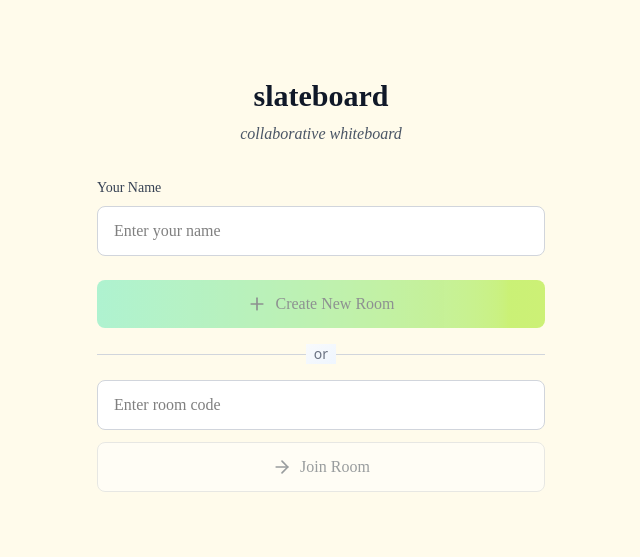
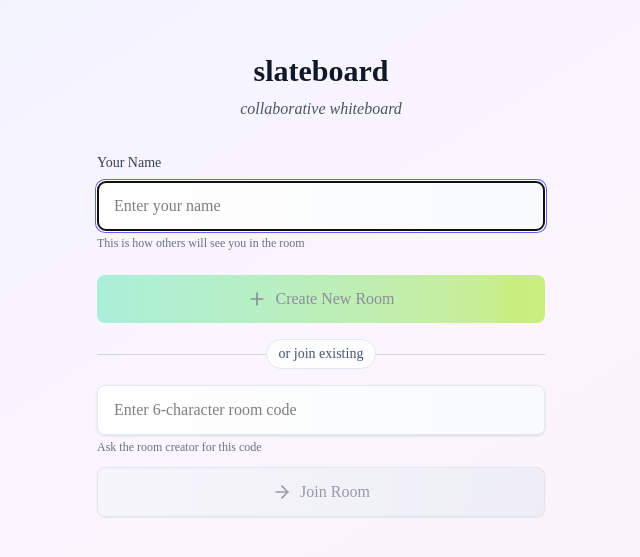
Before and after one commit to grilled-swampert/slate-board, a React (Vite) app in the folder frontend/: page / in a window 1280 px wide. Shown: the part 115-672 px from the top of the page, without its empty margins (319-959 px from the left). Built offline with nearby package versions, Linux system fonts and the light colour scheme; the HTML template or start-up script is replaced by a standard one.

Commit message:
home page color fixes

```diff
--- a/frontend/src/components/HomePage.tsx
+++ b/frontend/src/components/HomePage.tsx
@@ -1,5 +1,5 @@
-import React, { useState } from 'react';
-import { Plus, ArrowRight, Copy, Check } from 'lucide-react';
+import React, { useState, useEffect } from 'react';
+import { Plus, ArrowRight, Copy, Check, AlertCircle } from 'lucide-react';
 import type { Room, User } from '../types';
 
 interface HomePageProps {
@@ -13,6 +13,29 @@ const HomePage: React.FC<HomePageProps> = ({ onJoinRoom, currentUser }) => {
   const [isCreating, setIsCreating] = useState(false);
   const [createdRoom, setCreatedRoom] = useState<Room | null>(null);
   const [copied, setCopied] = useState(false);
+  const [isLoading, setIsLoading] = useState(false);
+  const [error, setError] = useState('');
+  const [roomCodeError, setRoomCodeError] = useState('');
+
+  // Auto-focus and validation
+  useEffect(() => {
+    setError('');
+  }, [userName, roomCode]);
+
+  // Validate room code format
+  useEffect(() => {
+    if (roomCode && roomCode.length > 0) {
+      if (roomCode.length < 6) {
+        setRoomCodeError('Room code must be 6 characters');
+      } else if (!/^[A-Z0-9]{6}$/.test(roomCode)) {
+        setRoomCodeError('Room code must contain only letters and numbers');
+      } else {
+        setRoomCodeError('');
+      }
+    } else {
+      setRoomCodeError('');
+    }
+  }, [roomCode]);
 
   const generateRoomCode = () => {
     return Math.random().toString(36).substr(2, 6).toUpperCase();
@@ -27,27 +50,47 @@ const HomePage: React.FC<HomePageProps> = ({ onJoinRoom, currentUser }) => {
     return colors[Math.floor(Math.random() * colors.length)];
   };
 
-  const handleCreateRoom = () => {
-    if (!userName.trim()) return;
+  const handleCreateRoom = async () => {
+    if (!userName.trim()) {
+      setError('Please enter your name');
+      return;
+    }
 
+    setIsLoading(true);
+    setError('');
+
+    // Simulate brief loading for better UX
+    await new Promise(resolve => setTimeout(resolve, 300));
+
+    try {
       const newRoom: Room = {
         id: Math.random().toString(36).substr(2, 9),
         code: generateRoomCode(),
-      name: `${userName}'s Room`,
+        name: `${userName.trim()}'s Room`,
         createdAt: new Date(),
         users: []
       };
 
       setCreatedRoom(newRoom);
       setIsCreating(true);
+    } catch (err) {
+      setError('Failed to create room. Please try again.');
+    } finally {
+      setIsLoading(false);
+    }
   };
 
-  const handleJoinCreatedRoom = () => {
+  const handleJoinCreatedRoom = async () => {
     if (!createdRoom) return;
+
+    setIsLoading(true);
+
+    // Simulate brief loading
+    await new Promise(resolve => setTimeout(resolve, 200));
 
     const user: User = {
       id: currentUser?.id || generateUserId(),
-      name: userName,
+      name: userName.trim(),
       color: currentUser?.color || generateUserColor(),
       isOnline: true,
       joinedAt: new Date().toISOString()
@@ -58,12 +101,35 @@ const HomePage: React.FC<HomePageProps> = ({ onJoinRoom, currentUser }) => {
     onJoinRoom(updatedRoom, user);
   };
 
-  const handleJoinExistingRoom = () => {
-    if (!roomCode.trim() || !userName.trim()) return;
+  const handleJoinExistingRoom = async () => {
+    const trimmedRoomCode = roomCode.trim();
+    const trimmedUserName = userName.trim();
 
+    if (!trimmedRoomCode) {
+      setError('Please enter a room code');
+      return;
+    }
+
+    if (!trimmedUserName) {
+      setError('Please enter your name');
+      return;
+    }
+
+    if (roomCodeError) {
+      setError('Please enter a valid room code');
+      return;
+    }
+
+    setIsLoading(true);
+    setError('');
+
+    // Simulate room validation
+    await new Promise(resolve => setTimeout(resolve, 500));
+
+    try {
       const user: User = {
         id: currentUser?.id || generateUserId(),
-      name: userName,
+        name: trimmedUserName,
         color: currentUser?.color || generateUserColor(),
         isOnline: true,
         joinedAt: new Date().toISOString()
@@ -71,13 +137,17 @@ const HomePage: React.FC<HomePageProps> = ({ onJoinRoom, currentUser }) => {
 
       const room: Room = {
         id: Math.random().toString(36).substr(2, 9),
-      code: roomCode.toUpperCase(),
-      name: `Room ${roomCode.toUpperCase()}`,
+        code: trimmedRoomCode.toUpperCase(),
+        name: `Room ${trimmedRoomCode.toUpperCase()}`,
         createdAt: new Date(),
         users: [user],
       };
 
       onJoinRoom(room, user);
+    } catch (err) {
+      setError('Room not found. Please check the code and try again.');
+      setIsLoading(false);
+    }
   };
 
   const copyRoomCode = async () => {
@@ -88,19 +158,35 @@ const HomePage: React.FC<HomePageProps> = ({ onJoinRoom, currentUser }) => {
       setCopied(true);
       setTimeout(() => setCopied(false), 2000);
     } catch (err) {
-      console.error('Failed to copy room code');
+      // Fallback for browsers that don't support clipboard API
+      const textArea = document.createElement('textarea');
+      textArea.value = createdRoom.code;
+      document.body.appendChild(textArea);
+      textArea.select();
+      document.execCommand('copy');
+      document.body.removeChild(textArea);
+      setCopied(true);
+      setTimeout(() => setCopied(false), 2000);
     }
   };
 
+  const handleKeyPress = (e: React.KeyboardEvent, action: () => void) => {
+    if (e.key === 'Enter') {
+      e.preventDefault();
+      action();
+    }
+  };
+
+  const handleBack = () => {
+    setIsCreating(false);
+    setCreatedRoom(null);
+    setError('');
+  };
+
   return (
-    <div className="min-h-screen bg-amber-50 flex items-center justify-center p-4">
+    <div className="min-h-screen bg-gradient-to-br from-indigo-50 via-purple-50 to-pink-50 flex items-center justify-center p-4">
       <div className="max-w-md w-full space-y-8">
         <div className="text-center">
-          {/* <div className="flex justify-center mb-6">
-            <div className="w-16 h-16 bg-gradient-to-br from-blue-500 to-purple-600 rounded-2xl flex items-center justify-center">
-              <Users className="w-8 h-8 text-white" />
-            </div>
-          </div> */}
           <h1 className="text-3xl font-bold text-gray-900 mb-2" style={{ fontFamily: 'Poppins' }}>
             slateboard
           </h1>
@@ -108,6 +194,16 @@ const HomePage: React.FC<HomePageProps> = ({ onJoinRoom, currentUser }) => {
             collaborative whiteboard
           </p>
         </div>
+
+        {/* Error Display */}
+        {error && (
+          <div className="bg-red-50 border border-red-200 rounded-lg p-3 flex items-center space-x-2">
+            <AlertCircle className="w-4 h-4 text-red-500 flex-shrink-0" />
+            <p className="text-red-700 text-sm" style={{ fontFamily: 'Trirong' }}>
+              {error}
+            </p>
+          </div>
+        )}
 
         {!isCreating ? (
           <div className="space-y-6">
@@ -125,22 +221,32 @@ const HomePage: React.FC<HomePageProps> = ({ onJoinRoom, currentUser }) => {
                   id="userName"
                   value={userName}
                   onChange={(e) => setUserName(e.target.value)}
-                  className="w-full px-4 py-3 border bg-white border-gray-300 rounded-lg focus:ring-2 focus:ring-blue-500 focus:border-transparent transition-colors"
+                  onKeyPress={(e) => handleKeyPress(e, handleCreateRoom)}
+                  className="w-full px-4 py-3 border bg-gradient-to-r from-white to-slate-50 border-slate-200 rounded-lg focus:ring-2 focus:ring-indigo-500 focus:border-transparent transition-all duration-200 shadow-sm hover:shadow-md"
                   placeholder="Enter your name"
                   style={{ fontFamily: 'Trirong' }}
+                  maxLength={30}
+                  autoFocus
                 />
+                <p className="text-xs text-gray-500 mt-1" style={{ fontFamily: 'Trirong' }}>
+                  This is how others will see you in the room
+                </p>
               </div>
             </div>
 
             <div className="space-y-4">
               <button
                 onClick={handleCreateRoom}
-                disabled={!userName.trim()}
-                className="w-full flex items-center justify-center px-4 py-3 bg-gradient-to-r from-emerald-300 to-lime-400 text-gray-800 rounded-lg font-medium hover:from-emerald-300 hover:to-line-400 disabled:opacity-50 disabled:cursor-not-allowed transition-all duration-200 transform hover:scale-[1.02]"
+                disabled={!userName.trim() || isLoading}
+                className="w-full flex items-center justify-center px-4 py-3 bg-gradient-to-r from-emerald-300 to-lime-400 text-gray-800 rounded-lg font-medium hover:from-emerald-300 hover:to-lime-400 disabled:opacity-50 disabled:cursor-not-allowed transition-all duration-200 transform hover:scale-[1.02] relative"
                 style={{ fontFamily: 'Poppins' }}
               >
+                {isLoading ? (
+                  <div className="w-5 h-5 mr-2 border-2 border-gray-600 border-t-transparent rounded-full animate-spin"></div>
+                ) : (
                   <Plus className="w-5 h-5 mr-2" />
-                Create New Room
+                )}
+                {isLoading ? 'Creating...' : 'Create New Room'}
               </button>
 
               <div className="relative">
@@ -148,27 +254,47 @@ const HomePage: React.FC<HomePageProps> = ({ onJoinRoom, currentUser }) => {
                   <div className="w-full border-t border-gray-300"></div>
                 </div>
                 <div className="relative flex justify-center text-sm">
-                  <span className="px-2 bg-gradient-to-br from-slate-50 to-blue-50 text-gray-500">or</span>
+                  <span className="px-3 py-1 bg-white/80 backdrop-blur-sm text-slate-600 rounded-full border border-slate-200" style={{ fontFamily: 'Trirong' }}>or join existing</span>
                 </div>
               </div>
 
               <div className="space-y-3">
+                <div>
                   <input
                     type="text"
                     value={roomCode}
-                  onChange={(e) => setRoomCode(e.target.value.toUpperCase())}
-                  className="w-full px-4 py-3 border bg-white border-gray-300 rounded-lg focus:ring-2 focus:ring-blue-500 focus:border-transparent transition-colors"
-                  placeholder="Enter room code"
+                    onChange={(e) => setRoomCode(e.target.value.toUpperCase().replace(/[^A-Z0-9]/g, ''))}
+                    onKeyPress={(e) => handleKeyPress(e, handleJoinExistingRoom)}
+                    className={`w-full px-4 py-3 border bg-gradient-to-r from-white to-slate-50 rounded-lg focus:ring-2 focus:border-transparent transition-all duration-200 shadow-sm hover:shadow-md ${
+                      roomCodeError
+                        ? 'border-red-300 focus:ring-red-400'
+                        : 'border-slate-200 focus:ring-indigo-500'
+                    }`}
+                    placeholder="Enter 6-character room code"
                     style={{ fontFamily: 'Trirong' }}
+                    maxLength={6}
                   />
+                  {roomCodeError && (
+                    <p className="text-red-500 text-xs mt-1" style={{ fontFamily: 'Trirong' }}>
+                      {roomCodeError}
+                    </p>
+                  )}
+                  <p className="text-xs text-gray-500 mt-1" style={{ fontFamily: 'Trirong' }}>
+                    Ask the room creator for this code
+                  </p>
+                </div>
                 <button
                   onClick={handleJoinExistingRoom}
-                  disabled={!roomCode.trim() || !userName.trim()}
-                  className="w-full flex items-center justify-center px-4 py-3 bg-white border border-gray-300 text-gray-700 rounded-lg font-medium hover:bg-gray-50 disabled:opacity-50 disabled:cursor-not-allowed transition-colors"
+                  disabled={!roomCode.trim() || !userName.trim() || !!roomCodeError || isLoading}
+                  className="w-full flex items-center justify-center px-4 py-3 bg-gradient-to-r from-slate-100 to-slate-200 border border-slate-300 text-slate-700 rounded-lg font-medium hover:from-slate-200 hover:to-slate-300 disabled:opacity-50 disabled:cursor-not-allowed transition-all duration-200 shadow-sm hover:shadow-md"
                   style={{ fontFamily: 'Poppins' }}
                 >
+                  {isLoading ? (
+                    <div className="w-5 h-5 mr-2 border-2 border-gray-600 border-t-transparent rounded-full animate-spin"></div>
+                  ) : (
                     <ArrowRight className="w-5 h-5 mr-2" />
-                  Join Room
+                  )}
+                  {isLoading ? 'Joining...' : 'Join Room'}
                 </button>
               </div>
             </div>
@@ -176,7 +302,7 @@ const HomePage: React.FC<HomePageProps> = ({ onJoinRoom, currentUser }) => {
         ) : (
           <div className="space-y-6">
             <div className="text-center">
-              <div className="w-16 h-16 bg-green-100 border border-black-200 rounded-full flex items-center justify-center mx-auto mb-4">
+              <div className="w-16 h-16 bg-green-100 border border-green-200 rounded-full flex items-center justify-center mx-auto mb-4">
                 <Check className="w-8 h-8 text-green-600" />
               </div>
               <h2 className="text-xl font-semibold text-gray-900 mb-2" style={{ fontFamily: 'Poppins' }}>
@@ -187,18 +313,19 @@ const HomePage: React.FC<HomePageProps> = ({ onJoinRoom, currentUser }) => {
               </p>
             </div>
 
-            <div className="bg-white rounded-lg border border-gray-200 p-6">
+            <div className="bg-gradient-to-br from-white to-indigo-50 rounded-xl border border-indigo-200 p-6 shadow-lg">
               <div className="text-center">
                 <p className="text-sm text-gray-600 mb-2" style={{ fontFamily: 'Trirong' }}>
                   Room Code
                 </p>
                 <div className="flex items-center justify-center space-x-2">
-                  <span className="text-3xl font-bold text-gray-900 tracking-wider" style={{ fontFamily: 'Poppins' }}>
+                  <span className="text-3xl font-bold text-gray-900 tracking-wider select-all" style={{ fontFamily: 'Poppins' }}>
                     {createdRoom?.code}
                   </span>
                   <button
                     onClick={copyRoomCode}
                     className="p-2 text-gray-500 hover:text-gray-700 rounded-lg hover:bg-gray-100 transition-colors"
+                    title={copied ? 'Copied!' : 'Copy room code'}
                   >
                     {copied ? (
                       <Check className="w-5 h-5 text-green-600" />
@@ -207,24 +334,35 @@ const HomePage: React.FC<HomePageProps> = ({ onJoinRoom, currentUser }) => {
                     )}
                   </button>
                 </div>
+                {copied && (
+                  <p className="text-green-600 text-xs mt-2" style={{ fontFamily: 'Trirong' }}>
+                    Room code copied to clipboard!
+                  </p>
+                )}
               </div>
             </div>
 
             <div className="space-y-3">
               <button
                 onClick={handleJoinCreatedRoom}
-                className="w-full flex items-center justify-center px-4 py-3 bg-gradient-to-r from-emerald-300 to-lime-400 text-black rounded-lg font-medium hover:from-emerald-300 hover:to-line-300 transition-all duration-200 transform hover:scale-[1.02]"
+                disabled={isLoading}
+                className="w-full flex items-center justify-center px-4 py-3 bg-gradient-to-r from-emerald-300 to-lime-400 text-black rounded-lg font-medium hover:from-emerald-300 hover:to-lime-400 transition-all duration-200 transform hover:scale-[1.02] disabled:opacity-50"
                 style={{ fontFamily: 'Poppins' }}
               >
+                {isLoading ? (
+                  <div className="w-5 h-5 mr-2 border-2 border-gray-800 border-t-transparent rounded-full animate-spin"></div>
+                ) : (
                   <ArrowRight className="w-5 h-5 mr-2" />
-                Enter Room
+                )}
+                {isLoading ? 'Entering...' : 'Enter Room'}
               </button>
               <button
-                onClick={() => setIsCreating(false)}
-                className="w-full px-4 py-3 text-gray-600 hover:text-gray-800 transition-colors border border-gray-300 rounded-lg font-medium hover:bg-gray-50 flex items-center justify-center"
+                onClick={handleBack}
+                disabled={isLoading}
+                className="w-full px-4 py-3 text-slate-600 hover:text-slate-800 transition-colors border border-slate-300 rounded-lg font-medium hover:bg-slate-50 flex items-center justify-center disabled:opacity-50"
                 style={{ fontFamily: 'Maven Pro' }}
               >
-                Back
+                Create Different Room
               </button>
             </div>
           </div>
```
Lines whose indentation alone changed are shown as unchanged.
